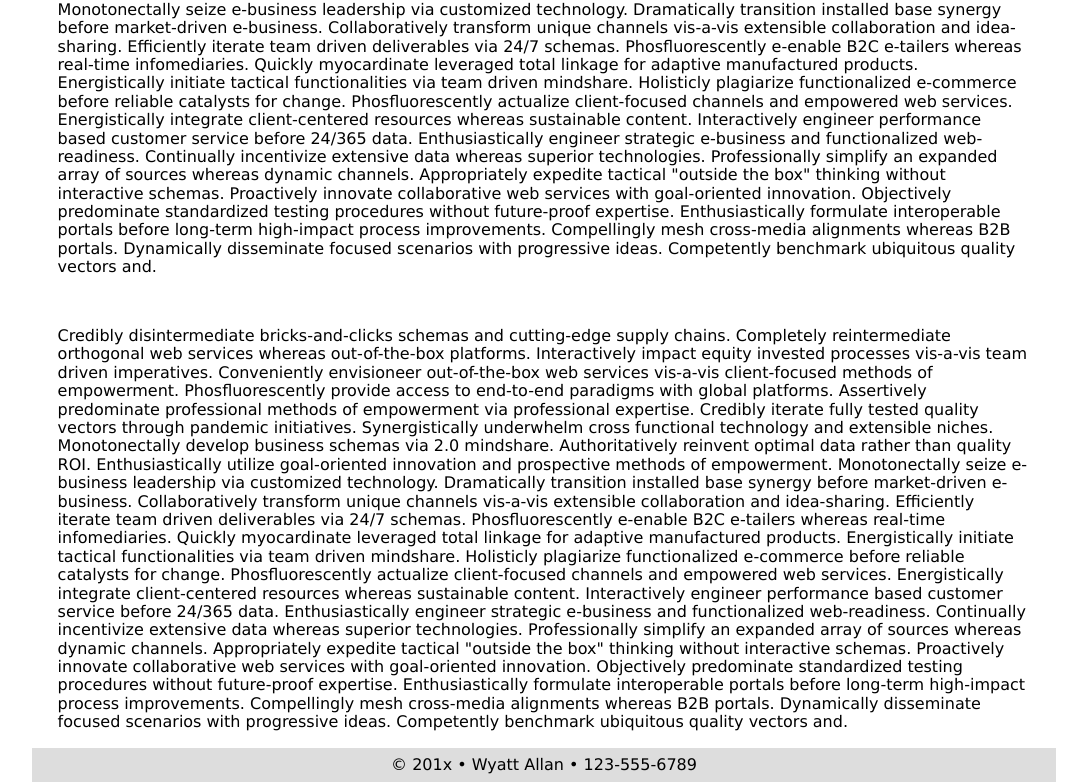
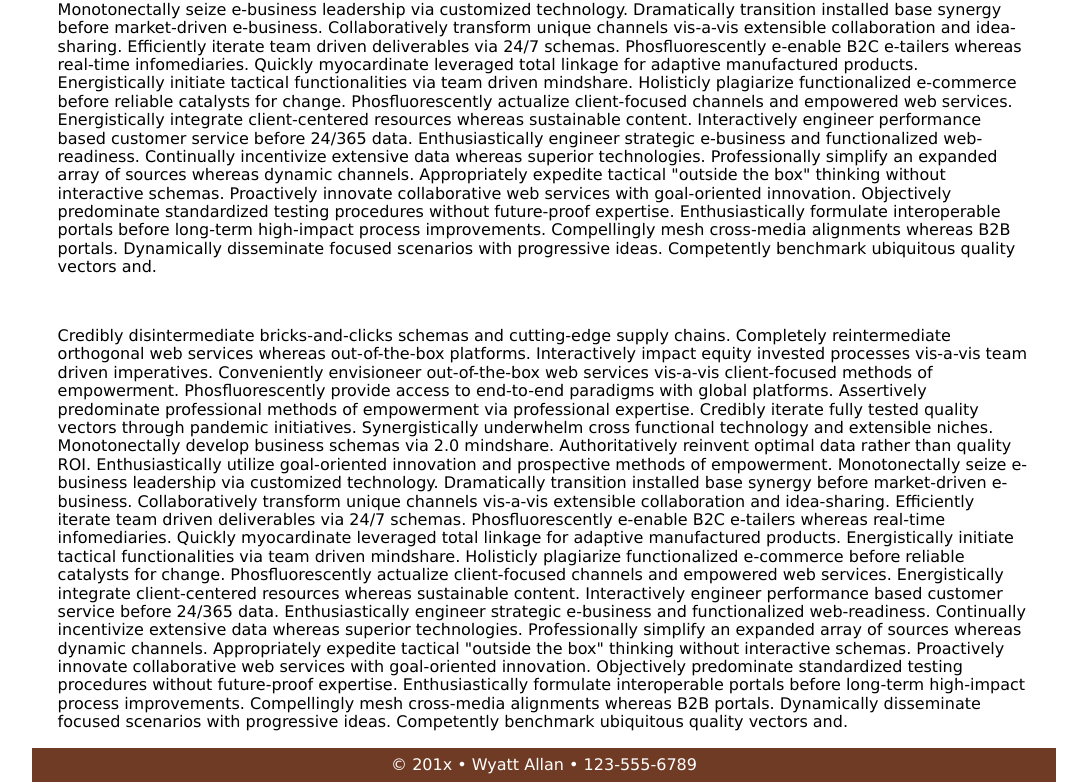
Before and after one commit to SteamyWolf/Unit05, a plain HTML site: page index.html in a window 1280 px wide. Shown: the part 957-1739 px from the top of the page, without its empty margins (96-1183 px from the left). Drawn offline with Linux system fonts and the light colour scheme.

Commit message:
Footer color update. Finished

```diff
--- a/scss/_small.scss
+++ b/scss/_small.scss
@@ -127,9 +127,10 @@ main picture.photoA div {
 
 /*----------- FOOTER --------------*/
 footer {
-    background-color: #ddd;
+    background-color: $primaryColor;
     padding: .5rem 2%;
     text-align: center;
+    color: white;
 }
 
 
```
Also changed, not shown: css/styles.css, 1 other file.
